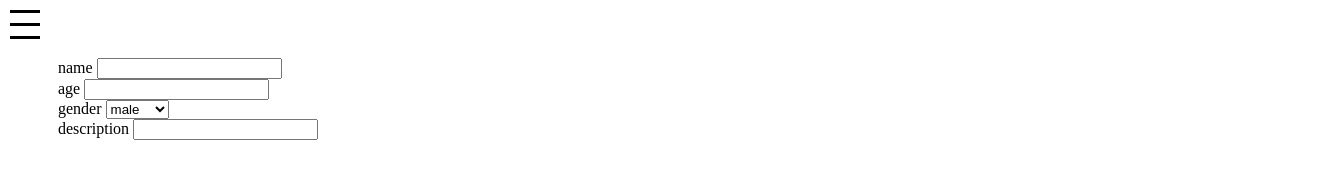
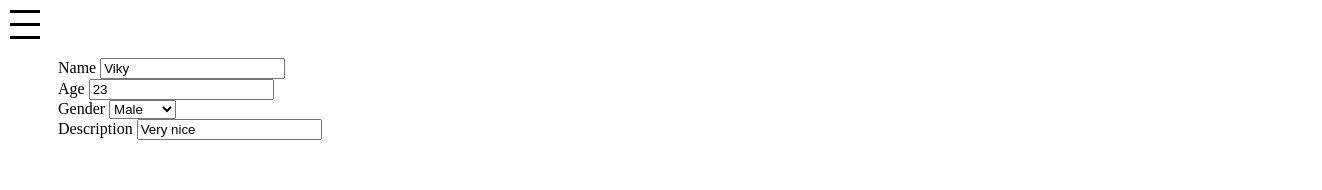
Before and after one commit to vikytech/angularDemo, an Angular app: page /registration-form in a window 1280 px wide. Shown: the top 190 px of the page, 1322 px wide, since content can reach past the window. Built offline with nearby package versions, Linux system fonts and the light colour scheme.

Commit message:
Added One way binding to ngModel of form

```diff
--- a/src/app/app.component.scss
+++ b/src/app/app.component.scss
@@ -1,5 +1,6 @@
 #content{
     position: relative;
-    left: 50px;
-    top:50px;
+    padding-left: 50px;
+    padding-top:50px;
+    max-width: 100%;
 }
--- a/src/app/form-detail.ts
+++ /dev/null
@@ -1,2 +0,0 @@
-export class FormDetail {
-}
--- a/src/app/registration-form/form-details-provider.service.ts
+++ b/src/app/registration-form/form-details-provider.service.ts
@@ -1,4 +1,5 @@
 import { Injectable } from '@angular/core';
+import { User } from '../user';
 
 @Injectable({
   providedIn: 'root'
@@ -10,28 +11,28 @@ export class FormDetailsProviderService {
   getFormDetails(){
    return [
        {
-        "formLabel": "name",
-        "dataType"  : "String",
-        "formType"  : "text"
+        "label": "name",
+        "type"  : "text"
       },
       {
-        "formLabel":"age",
-        "dataType": "Number",
-        "formType": "text"
+        "label":"age",
+        "type": "number"
       },
       {
-        "formLabel":"gender",
-        "dataType": "String",
-        "formType": "dropdown",
+        "label":"gender",
+        "type": "dropdown",
         "options" : [
-          "male","female"
+          "Male","Female"
         ]
       },
       {
-        "formLabel":"description",
-        "dataType": "String",
-        "formType": "text"
+        "label":"description",
+        "type": "text"
       },
     ]
   }
+
+  getUserDetail() {
+    return new User("Viky", 23, "Male", "Very nice");
+  }
 }
--- a/src/app/registration-form/registration-form.component.html
+++ b/src/app/registration-form/registration-form.component.html
@@ -1,15 +1,20 @@
 <div id="registration-form">
-  <form>
+
+ <form #f="ngForm">
       <div *ngFor="let form of formDetails">
-        <div [ngSwitch]="form.formType">
+        <div [ngSwitch]="form.type">
           <div *ngSwitchCase="'text'">
-            <label> {{form.formLabel}} </label>
-            <input type="{{form.formType}}"/>
+            <label> {{form.label | titlecase }} </label>
+            <input name="{{form.label}}" type="{{form.type}}" [ngModel]="userDetails[form.label]"/>
+          </div>
+          <div *ngSwitchCase="'number'">
+            <label> {{form.label | titlecase}} </label>
+            <input name="{{form.label}}" type="{{form.type}}" [ngModel]="userDetails[form.label]"/>
           </div>
           <div *ngSwitchCase="'dropdown'">
-              <label> {{form.formLabel}} </label>
-              <select>
-                  <option *ngFor="let opt of form.options">
+              <label> {{form.label  | titlecase}} </label>
+              <select name="{{form.label}}" [ngModel]="userDetails[form.label]">
+                  <option *ngFor="let opt of form.options" value="{{opt}}">
                     {{opt}}
                   </option>
               </select>
--- a/src/app/registration-form/registration-form.component.ts
+++ b/src/app/registration-form/registration-form.component.ts
@@ -10,10 +10,12 @@ import { FormDetailsProviderService } from './form-details-provider.service';
 export class RegistrationFormComponent implements OnInit {
 
   public formDetails=[];
+  public userDetails={};
 
   constructor( private service : FormDetailsProviderService) { }
 
   ngOnInit() {
     this.formDetails = this.service.getFormDetails();
+    this.userDetails = this.service.getUserDetail();
   }
 }
--- /dev/null
+++ b/src/app/user.ts
@@ -0,0 +1,8 @@
+export class User {
+    constructor(
+        public name: String,
+        public age : Number,
+        public gender: String,
+        public description: String
+    ){}
+}
```
